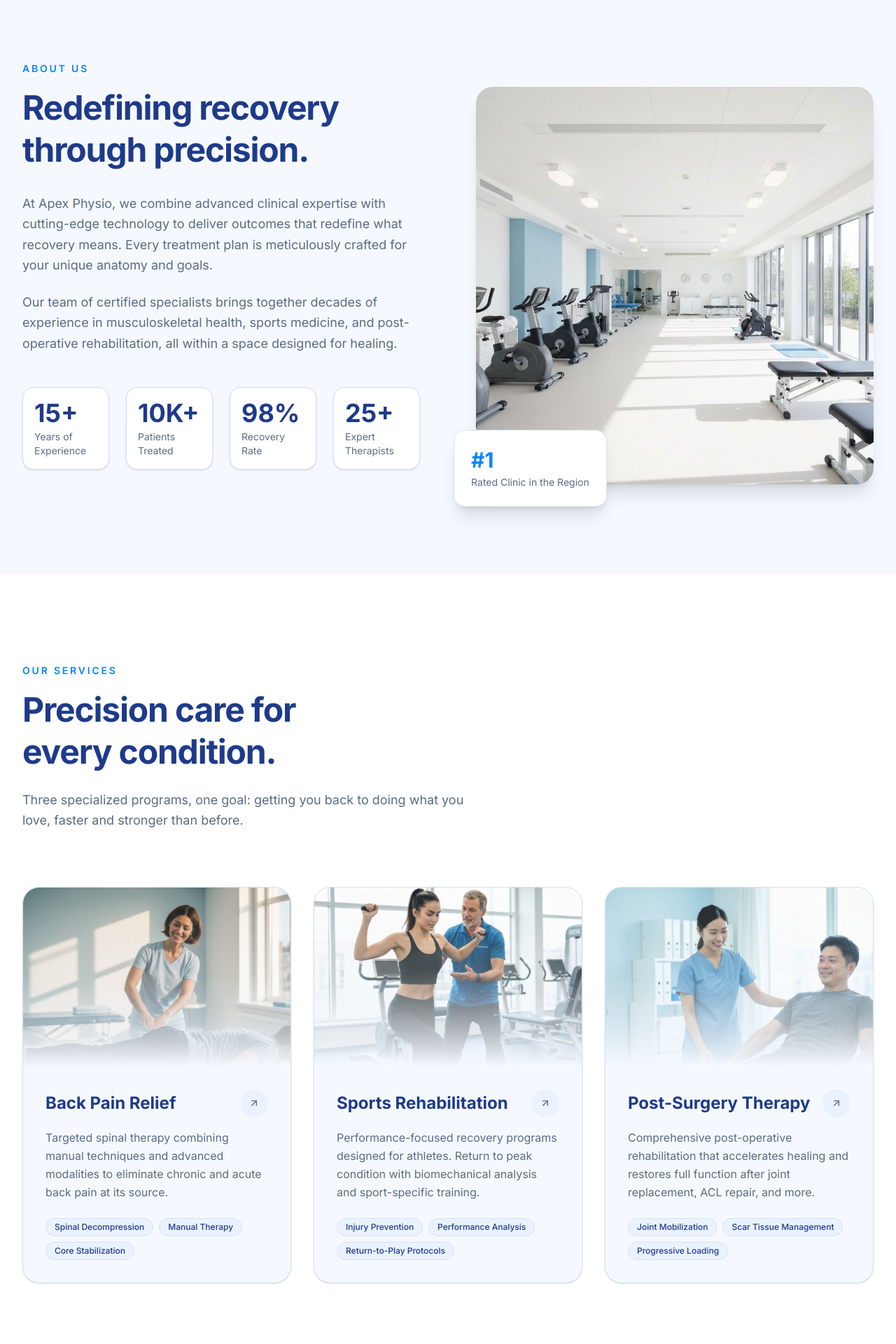
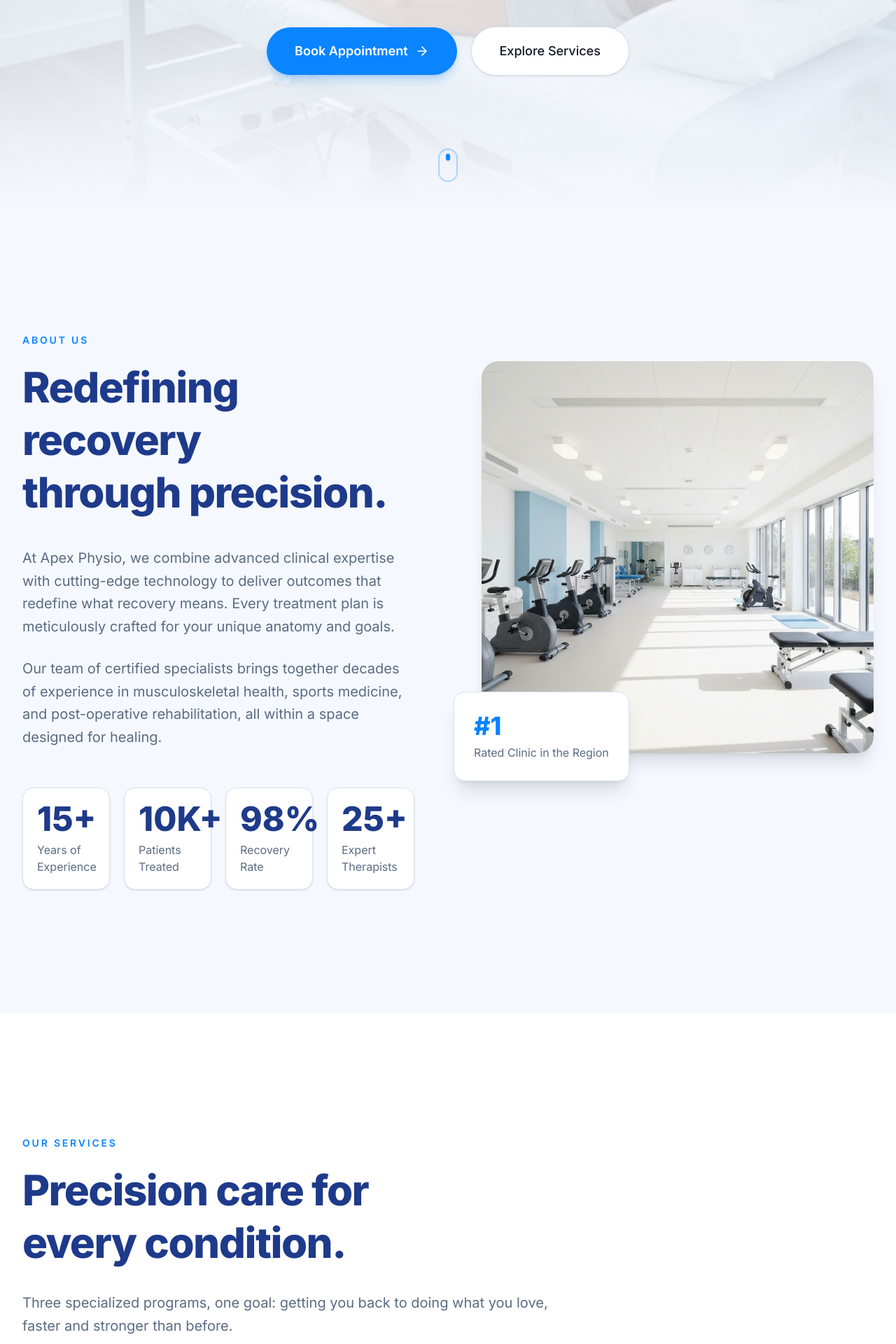
Before and after one commit to Ruban-srijith/v0-physiotherapy-clinic-website, a Next.js app: page / in a window 1280 px wide. Shown: the part 840-2760 px from the top of the page at 70% size. Built offline with nearby package versions, Linux system fonts and the light colour scheme.

Commit message:
feat: add scroll fade-in hook and update components\n\nIntroduce reusable fade-in hook, update typography, spacing, and transitions.

```diff
--- a/components/about.tsx
+++ b/components/about.tsx
@@ -1,4 +1,7 @@
+"use client"
+
 import Image from "next/image"
+import { FadeIn } from "./fade-in"
 
 const stats = [
   { value: "15+", label: "Years of Experience" },
@@ -9,49 +12,63 @@ const stats = [
 
 export function About() {
   return (
-    <section id="about" className="relative py-32">
+    <section id="about" className="relative py-36 lg:py-44">
       <div className="mx-auto max-w-7xl px-6 lg:px-8">
         {/* Section label */}
-        <p className="mb-4 text-sm font-semibold uppercase tracking-[0.2em] text-primary">
+        <FadeIn>
+          <p className="mb-5 text-sm font-semibold uppercase tracking-[0.2em] text-primary">
             About Us
           </p>
-        <div className="grid gap-16 lg:grid-cols-2 lg:gap-20">
+        </FadeIn>
+
+        <div className="grid gap-20 lg:grid-cols-2 lg:gap-24">
           {/* Text column */}
           <div>
-            <h2 className="text-balance text-4xl font-bold leading-tight tracking-tight text-heading md:text-5xl">
+            <FadeIn delay={100}>
+              <h2 className="text-balance text-4xl font-extrabold leading-tight tracking-tight text-heading sm:text-5xl md:text-6xl">
                 Redefining recovery
                 <br />
                 through precision.
               </h2>
-            <p className="mt-8 text-pretty text-lg leading-relaxed text-muted-foreground">
+            </FadeIn>
+
+            <FadeIn delay={200}>
+              <p className="mt-10 text-pretty text-lg leading-relaxed text-muted-foreground md:text-xl md:leading-relaxed">
                 At Apex Physio, we combine advanced clinical expertise with
                 cutting-edge technology to deliver outcomes that redefine what
                 recovery means. Every treatment plan is meticulously crafted for
                 your unique anatomy and goals.
               </p>
-            <p className="mt-6 text-pretty text-lg leading-relaxed text-muted-foreground">
+            </FadeIn>
+
+            <FadeIn delay={300}>
+              <p className="mt-7 text-pretty text-lg leading-relaxed text-muted-foreground md:text-xl md:leading-relaxed">
                 Our team of certified specialists brings together decades of
                 experience in musculoskeletal health, sports medicine, and
                 post-operative rehabilitation, all within a space designed for
                 healing.
               </p>
+            </FadeIn>
 
             {/* Stats */}
-            <div className="mt-12 grid grid-cols-2 gap-6 sm:grid-cols-4">
-              {stats.map((stat) => (
-                <div key={stat.label} className="rounded-2xl bg-card p-4 shadow-sm border border-border">
-                  <p className="text-3xl font-bold text-heading md:text-4xl">
+            <div className="mt-14 grid grid-cols-2 gap-5 sm:grid-cols-4">
+              {stats.map((stat, i) => (
+                <FadeIn key={stat.label} delay={350 + i * 100}>
+                  <div className="rounded-2xl bg-card p-5 shadow-sm border border-border transition-all duration-500 hover:shadow-md hover:border-primary/20">
+                    <p className="text-3xl font-extrabold text-heading md:text-4xl lg:text-5xl">
                       {stat.value}
                     </p>
-                  <p className="mt-1 text-sm text-muted-foreground">
+                    <p className="mt-2 text-sm text-muted-foreground md:text-base">
                       {stat.label}
                     </p>
                   </div>
+                </FadeIn>
               ))}
             </div>
           </div>
 
           {/* Image column */}
+          <FadeIn delay={200} direction="right">
             <div className="relative">
               <div className="overflow-hidden rounded-3xl shadow-xl">
                 <Image
@@ -63,13 +80,14 @@ export function About() {
                 />
               </div>
               {/* Floating card */}
-            <div className="absolute -bottom-6 -left-6 rounded-2xl border border-border bg-card p-6 shadow-xl md:-bottom-8 md:-left-8">
-              <p className="text-3xl font-bold text-primary">{"#1"}</p>
-              <p className="mt-1 text-sm text-muted-foreground">
+              <div className="absolute -bottom-8 -left-6 rounded-2xl border border-border bg-card p-7 shadow-xl md:-bottom-10 md:-left-10">
+                <p className="text-4xl font-extrabold text-primary">{"#1"}</p>
+                <p className="mt-1.5 text-sm text-muted-foreground md:text-base">
                   Rated Clinic in the Region
                 </p>
               </div>
             </div>
+          </FadeIn>
         </div>
       </div>
     </section>
--- /dev/null
+++ b/components/fade-in.tsx
@@ -0,0 +1,52 @@
+"use client"
+
+import { useFadeIn } from "@/hooks/use-fade-in"
+
+interface FadeInProps {
+  children: React.ReactNode
+  className?: string
+  delay?: number
+  direction?: "up" | "down" | "left" | "right" | "none"
+  duration?: number
+  threshold?: number
+}
+
+export function FadeIn({
+  children,
+  className = "",
+  delay = 0,
+  direction = "up",
+  duration = 800,
+  threshold = 0.15,
+}: FadeInProps) {
+  const { ref, isVisible } = useFadeIn({ delay, threshold })
+
+  const directionStyles = {
+    up: "translate-y-10",
+    down: "-translate-y-10",
+    left: "translate-x-10",
+    right: "-translate-x-10",
+    none: "",
+  }
+
+  return (
+    <div
+      ref={ref}
+      className={`${className}`}
+      style={{
+        opacity: isVisible ? 1 : 0,
+        transform: isVisible ? "translate(0, 0)" : undefined,
+        transition: `opacity ${duration}ms cubic-bezier(0.16, 1, 0.3, 1), transform ${duration}ms cubic-bezier(0.16, 1, 0.3, 1)`,
+      }}
+    >
+      <div
+        style={{
+          transform: isVisible ? "none" : undefined,
+        }}
+        className={isVisible ? "" : directionStyles[direction]}
+      >
+        {children}
+      </div>
+    </div>
+  )
+}
--- a/components/hero.tsx
+++ b/components/hero.tsx
@@ -3,6 +3,7 @@
 import { useCallback } from "react"
 import { ArrowRight } from "lucide-react"
 import Image from "next/image"
+import { FadeIn } from "./fade-in"
 
 export function Hero() {
   const handleSmoothScroll = useCallback(
@@ -20,7 +21,7 @@ export function Hero() {
   )
 
   return (
-    <section className="relative flex min-h-screen items-center justify-center overflow-hidden">
+    <section className="relative flex min-h-[100svh] items-center justify-center overflow-hidden">
       {/* Background image */}
       <div className="absolute inset-0">
         <Image
@@ -30,50 +31,63 @@ export function Hero() {
           className="object-cover"
           priority
         />
-        <div className="absolute inset-0 bg-gradient-to-b from-background/70 via-background/50 to-background" />
+        <div className="absolute inset-0 bg-gradient-to-b from-background/80 via-background/60 to-background" />
       </div>
 
       {/* Content */}
-      <div className="relative z-10 mx-auto max-w-5xl px-6 py-32 text-center lg:px-8">
-        <div className="mx-auto mb-6 inline-flex items-center gap-2 rounded-full border border-primary/20 bg-card px-4 py-1.5 shadow-sm">
-          <span className="h-2 w-2 rounded-full bg-primary" />
-          <span className="text-sm font-medium text-primary">
+      <div className="relative z-10 mx-auto max-w-6xl px-6 py-40 text-center lg:px-8 lg:py-48">
+        <FadeIn delay={100} direction="up" duration={1000}>
+          <div className="mx-auto mb-8 inline-flex items-center gap-2.5 rounded-full border border-primary/20 bg-card px-5 py-2 shadow-sm">
+            <span className="h-2.5 w-2.5 rounded-full bg-primary" />
+            <span className="text-sm font-semibold tracking-wide text-primary">
               Premium Physiotherapy
             </span>
           </div>
-        <h1 className="text-balance text-5xl font-bold leading-[1.08] tracking-tight text-heading md:text-7xl lg:text-8xl">
+        </FadeIn>
+
+        <FadeIn delay={250} direction="up" duration={1000}>
+          <h1 className="text-balance text-5xl font-extrabold leading-[1.05] tracking-tight text-heading sm:text-6xl md:text-7xl lg:text-8xl xl:text-9xl">
             Your body deserves
             <br />
             <span className="text-primary">expert care.</span>
           </h1>
-        <p className="mx-auto mt-8 max-w-2xl text-pretty text-lg leading-relaxed text-muted-foreground md:text-xl">
-          World-class physiotherapy backed by science, delivered with precision.
-          Recover faster. Move better. Live without limits.
+        </FadeIn>
+
+        <FadeIn delay={450} direction="up" duration={1000}>
+          <p className="mx-auto mt-10 max-w-2xl text-pretty text-lg leading-relaxed text-muted-foreground sm:text-xl md:text-2xl md:leading-relaxed">
+            World-class physiotherapy backed by science, delivered with
+            precision. Recover faster. Move better. Live without limits.
           </p>
-        <div className="mt-12 flex flex-col items-center justify-center gap-4 sm:flex-row">
+        </FadeIn>
+
+        <FadeIn delay={650} direction="up" duration={1000}>
+          <div className="mt-14 flex flex-col items-center justify-center gap-5 sm:flex-row">
             <a
               href="#contact"
               onClick={(e) => handleSmoothScroll(e, "#contact")}
-            className="group inline-flex items-center gap-2 rounded-full bg-primary px-8 py-4 text-base font-semibold text-primary-foreground shadow-lg shadow-primary/25 transition-all hover:shadow-xl hover:shadow-primary/30 hover:brightness-110"
+              className="group inline-flex items-center gap-2.5 rounded-full bg-primary px-10 py-5 text-lg font-semibold text-primary-foreground shadow-lg shadow-primary/25 transition-all duration-500 hover:shadow-xl hover:shadow-primary/30 hover:brightness-110"
             >
               Book Appointment
-            <ArrowRight className="h-4 w-4 transition-transform group-hover:translate-x-1" />
+              <ArrowRight className="h-5 w-5 transition-transform duration-500 group-hover:translate-x-1" />
             </a>
             <a
               href="#services"
               onClick={(e) => handleSmoothScroll(e, "#services")}
-            className="inline-flex items-center gap-2 rounded-full border border-border bg-card px-8 py-4 text-base font-medium text-foreground shadow-sm transition-all hover:border-primary/30 hover:shadow-md"
+              className="inline-flex items-center gap-2.5 rounded-full border border-border bg-card px-10 py-5 text-lg font-medium text-foreground shadow-sm transition-all duration-500 hover:border-primary/30 hover:shadow-md"
             >
               Explore Services
             </a>
           </div>
+        </FadeIn>
       </div>
 
       {/* Scroll indicator */}
-      <div className="absolute bottom-8 left-1/2 -translate-x-1/2">
-        <div className="flex h-10 w-6 items-start justify-center rounded-full border-2 border-primary/30 p-1.5">
-          <div className="h-2 w-1 animate-bounce rounded-full bg-primary" />
+      <div className="absolute bottom-10 left-1/2 -translate-x-1/2">
+        <FadeIn delay={1000} direction="none" duration={1200}>
+          <div className="flex h-12 w-7 items-start justify-center rounded-full border-2 border-primary/30 p-2">
+            <div className="h-2.5 w-1.5 animate-bounce rounded-full bg-primary" />
           </div>
+        </FadeIn>
       </div>
     </section>
   )
--- a/components/services.tsx
+++ b/components/services.tsx
@@ -2,6 +2,7 @@
 
 import Image from "next/image"
 import { ArrowUpRight } from "lucide-react"
+import { FadeIn } from "./fade-in"
 
 const services = [
   {
@@ -37,60 +38,64 @@ const services = [
 
 export function Services() {
   return (
-    <section id="services" className="relative py-32 bg-card">
+    <section id="services" className="relative py-36 bg-card lg:py-44">
       <div className="mx-auto max-w-7xl px-6 lg:px-8">
-        <div className="mb-20 max-w-2xl">
-          <p className="mb-4 text-sm font-semibold uppercase tracking-[0.2em] text-primary">
+        <div className="mb-24 max-w-3xl">
+          <FadeIn>
+            <p className="mb-5 text-sm font-semibold uppercase tracking-[0.2em] text-primary">
               Our Services
             </p>
-          <h2 className="text-balance text-4xl font-bold leading-tight tracking-tight text-heading md:text-5xl">
+          </FadeIn>
+          <FadeIn delay={100}>
+            <h2 className="text-balance text-4xl font-extrabold leading-tight tracking-tight text-heading sm:text-5xl md:text-6xl">
               Precision care for
               <br />
               every condition.
             </h2>
-          <p className="mt-6 text-pretty text-lg leading-relaxed text-muted-foreground">
-            Three specialized programs, one goal: getting you back to doing what
-            you love, faster and stronger than before.
+          </FadeIn>
+          <FadeIn delay={200}>
+            <p className="mt-8 text-pretty text-lg leading-relaxed text-muted-foreground md:text-xl md:leading-relaxed">
+              Three specialized programs, one goal: getting you back to doing
+              what you love, faster and stronger than before.
             </p>
+          </FadeIn>
         </div>
 
-        <div className="grid gap-8 lg:grid-cols-3">
-          {services.map((service) => (
-            <div
-              key={service.title}
-              className="group relative overflow-hidden rounded-3xl border border-border bg-background shadow-sm transition-all duration-500 hover:shadow-xl hover:border-primary/20"
-            >
+        <div className="grid gap-10 lg:grid-cols-3">
+          {services.map((service, i) => (
+            <FadeIn key={service.title} delay={i * 150} direction="up">
+              <div className="group relative h-full overflow-hidden rounded-3xl border border-border bg-background shadow-sm transition-all duration-700 hover:shadow-xl hover:border-primary/20">
                 {/* Image */}
-              <div className="relative h-64 overflow-hidden">
+                <div className="relative h-72 overflow-hidden">
                   <Image
                     src={service.image}
                     alt={service.title}
                     fill
-                  className="object-cover transition-transform duration-700 group-hover:scale-105"
+                    className="object-cover transition-transform duration-1000 ease-out group-hover:scale-105"
                   />
                   <div className="absolute inset-0 bg-gradient-to-t from-background via-background/30 to-transparent" />
                 </div>
 
                 {/* Content */}
-              <div className="relative p-8">
-                <div className="mb-4 flex items-center justify-between">
-                  <h3 className="text-2xl font-bold text-heading">
+                <div className="relative p-9">
+                  <div className="mb-5 flex items-center justify-between">
+                    <h3 className="text-2xl font-bold text-heading md:text-3xl">
                       {service.title}
                     </h3>
-                  <div className="flex h-10 w-10 items-center justify-center rounded-full bg-secondary text-muted-foreground transition-all group-hover:bg-primary group-hover:text-primary-foreground">
-                    <ArrowUpRight className="h-4 w-4" />
+                    <div className="flex h-11 w-11 items-center justify-center rounded-full bg-secondary text-muted-foreground transition-all duration-500 group-hover:bg-primary group-hover:text-primary-foreground">
+                      <ArrowUpRight className="h-5 w-5" />
                     </div>
                   </div>
-                <p className="text-pretty leading-relaxed text-muted-foreground">
+                  <p className="text-pretty text-base leading-relaxed text-muted-foreground md:text-lg md:leading-relaxed">
                     {service.description}
                   </p>
 
                   {/* Feature tags */}
-                <div className="mt-6 flex flex-wrap gap-2">
+                  <div className="mt-7 flex flex-wrap gap-2.5">
                     {service.features.map((feature) => (
                       <span
                         key={feature}
-                      className="rounded-full border border-border bg-secondary px-3 py-1 text-xs font-medium text-secondary-foreground"
+                        className="rounded-full border border-border bg-secondary px-4 py-1.5 text-xs font-medium text-secondary-foreground md:text-sm"
                       >
                         {feature}
                       </span>
@@ -98,6 +103,7 @@ export function Services() {
                   </div>
                 </div>
               </div>
+            </FadeIn>
           ))}
         </div>
       </div>
--- /dev/null
+++ b/hooks/use-fade-in.ts
@@ -0,0 +1,44 @@
+"use client"
+
+import { useEffect, useRef, useState } from "react"
+
+interface UseFadeInOptions {
+  threshold?: number
+  delay?: number
+  once?: boolean
+}
+
+export function useFadeIn({
+  threshold = 0.15,
+  delay = 0,
+  once = true,
+}: UseFadeInOptions = {}) {
+  const ref = useRef<HTMLDivElement>(null)
+  const [isVisible, setIsVisible] = useState(false)
+
+  useEffect(() => {
+    const el = ref.current
+    if (!el) return
+
+    const observer = new IntersectionObserver(
+      ([entry]) => {
+        if (entry.isIntersecting) {
+          if (delay > 0) {
+            setTimeout(() => setIsVisible(true), delay)
+          } else {
+            setIsVisible(true)
+          }
+          if (once) observer.unobserve(el)
+        } else if (!once) {
+          setIsVisible(false)
+        }
+      },
+      { threshold }
+    )
+
+    observer.observe(el)
+    return () => observer.disconnect()
+  }, [threshold, delay, once])
+
+  return { ref, isVisible }
+}
```
Also changed, not shown: components/contact.tsx (+53 -40 lines), components/footer.tsx (+12 -6 lines), components/navbar.tsx (+15 -13 lines), components/testimonials.tsx (+32 -20 lines). Lines whose indentation alone changed are shown as unchanged.
